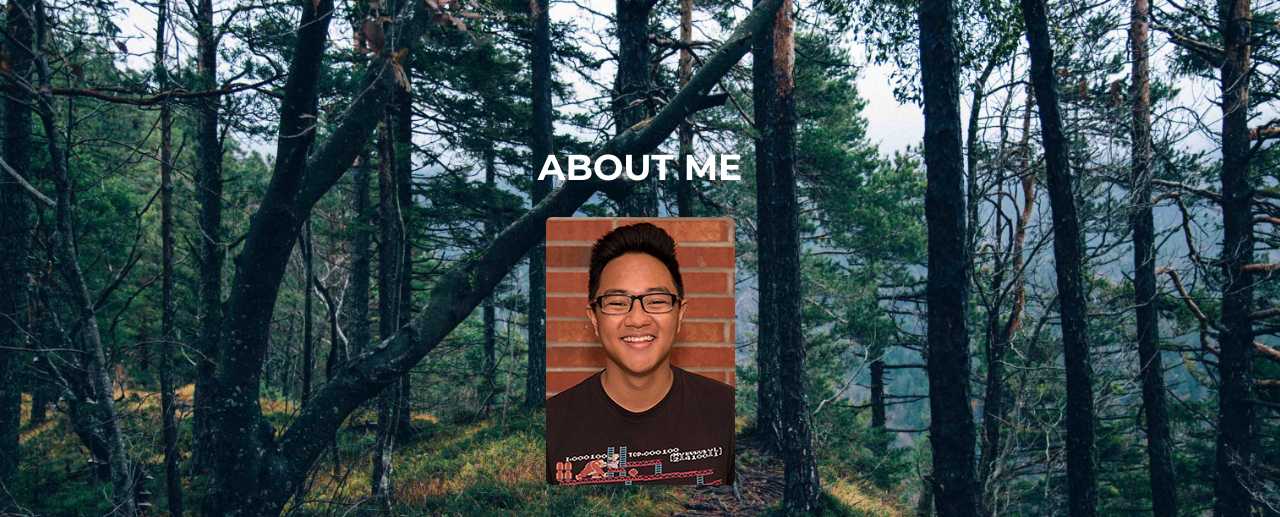
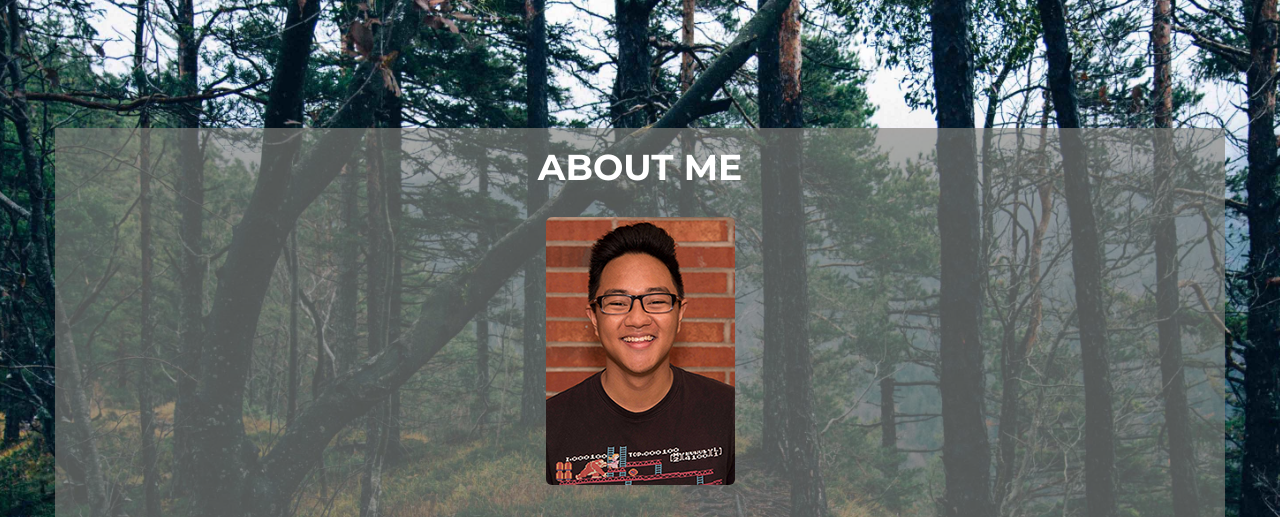
Before and after one commit to hsnoble/hsnoble.github.io, a website: page index.html in a window 1280 px wide. Shown: the part 790-1307 px from the top of the page. Drawn offline with nearby package versions, Linux system fonts and the light colour scheme; a web font is replaced by a local one.

Commit message:
Added grey boxes for better visibility

```diff
--- a/index.html
+++ b/index.html
@@ -89,7 +89,7 @@
 	<!-- About Section -->
     <section id="about">
         <div class="container" >
-            <div class="row" >
+            <div class="row" style="background-color: rgba(130, 128, 122, 0.65); padding-bottom: 3em;" >
                 <div class="col-lg-12 text-center">
                     <h1 class="section-heading">About Me</h1>
 					<br/>
```
